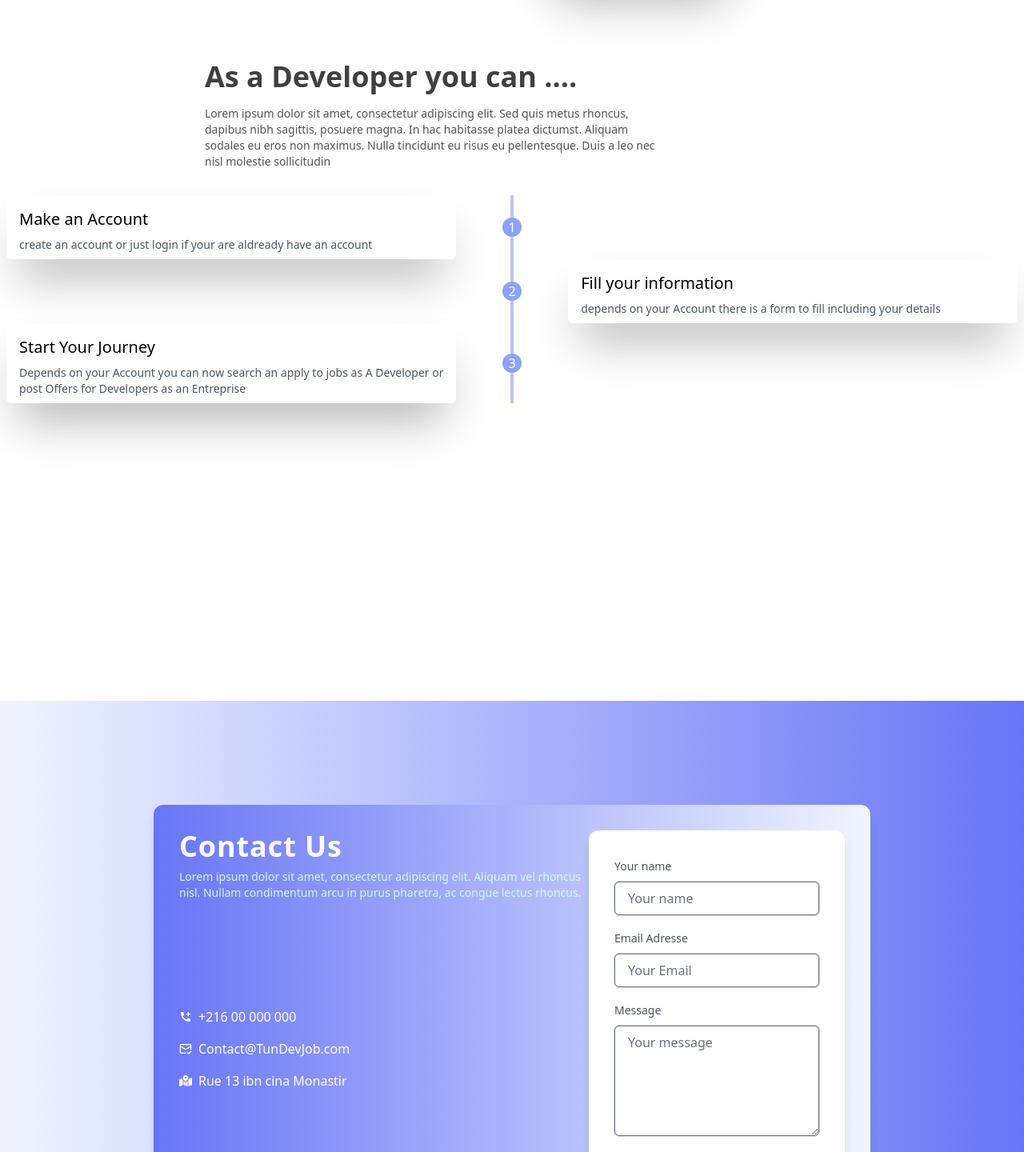
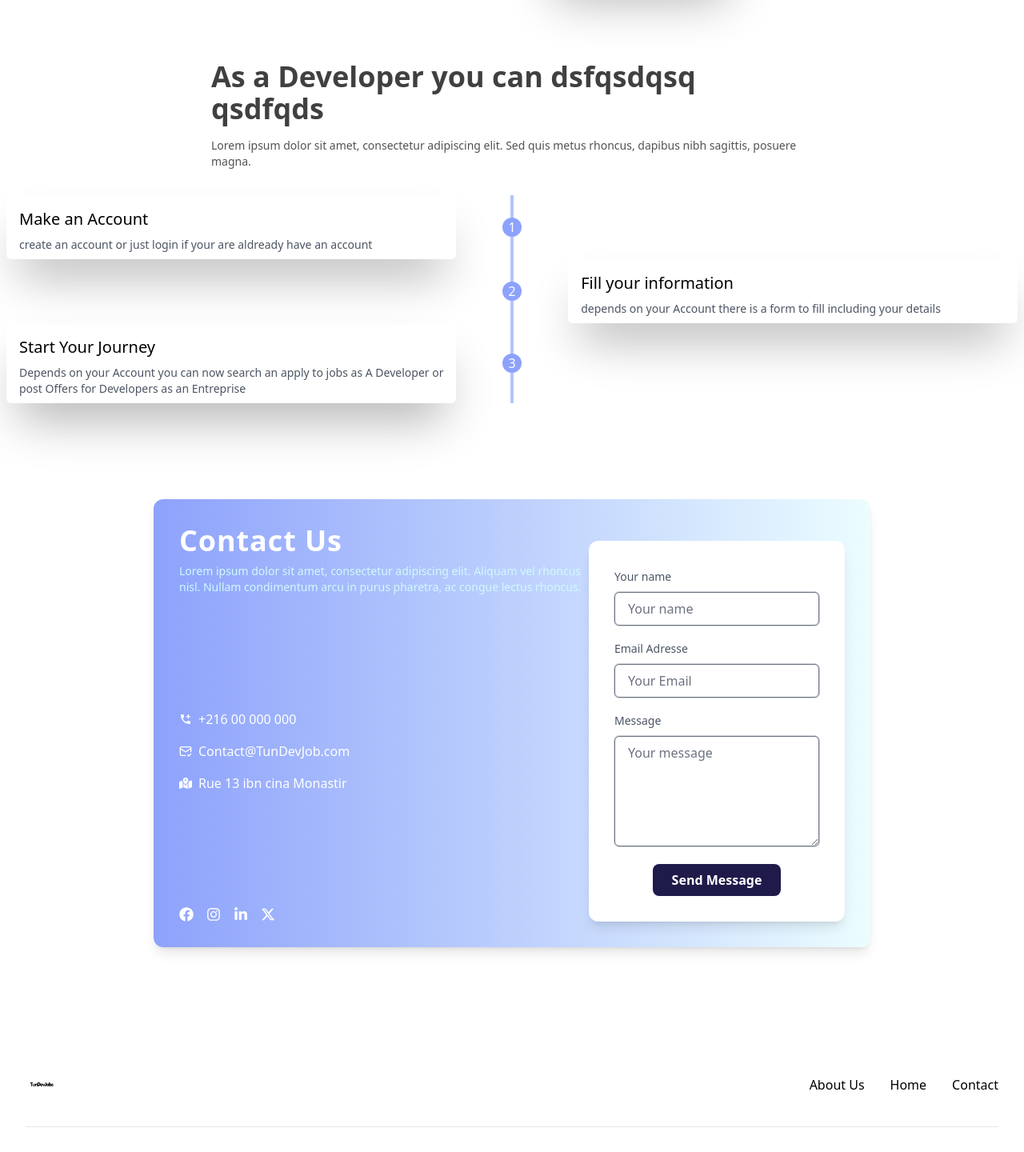
Before and after one commit to Byakkuya/TunDevJob, a React (Create React App) app: page / in a window 1280 px wide. Shown: the part 1720-3160 px from the top of the page at 80% size. Built offline with nearby package versions, Linux system fonts and the light colour scheme.

Commit message:
making the ui more responsive

```diff
--- a/src/components/Footer.tsx
+++ b/src/components/Footer.tsx
@@ -30,7 +30,7 @@ const Footer = () => {
             </div>
             <span className="block my-8 border-t border-blue-gray-50"/>
             <p className="block font-sans text-base antialiased font-normal leading-relaxed text-center text-blue-gray-900">
-                © 2024 Tunisian Developpers Jobs
+                © 2024 Tunisian Developers Jobs
             </p>
         </footer>
     );
--- a/src/components/How.tsx
+++ b/src/components/How.tsx
@@ -2,13 +2,12 @@ import React from 'react';
 
 const How = () => {
     return (
-        <div className="h-screen ">
+        <div className="">
             <div className="md:w-3/5 mx-auto">
-                <h2 className="text-4xl text-neutral-700 font-semibold mb-4 md:w-4/5">As a Developer you can ....</h2>
-                <p className="md:w-3/4 text-sm text-neutral-600 mb-8">
+                <h2 className="ssm:mx-2 text-4xl text-neutral-700 font-semibold mb-4 md:w-4/5"> As a Developer you can dsfqsdqsq qsdfqds</h2>
+                <p className="ssm:mx-2 text-sm text-neutral-600 mb-8">
                     Lorem ipsum dolor sit amet, consectetur adipiscing elit. Sed quis metus rhoncus, dapibus nibh
-                    sagittis, posuere magna. In hac habitasse platea dictumst. Aliquam sodales eu eros non maximus.
-                    Nulla tincidunt eu risus eu pellentesque. Duis a leo nec nisl molestie sollicitudin
+                    sagittis, posuere magna.
                 </p>
             </div>
 
--- a/src/components/Navbar.tsx
+++ b/src/components/Navbar.tsx
@@ -62,7 +62,7 @@ const Navbar=()=>{
                     </ul>
 
                     {/* Buttons for large devices */}
-                    <div className="space-x-12 hidden lg:flex items-center">
+                    <div className=" sm:flex ssm:flex space-x-12 hidden lg:flex items-center">
                         <a href="/login" className="transition-colors text-blue-gray-900 hover:text-blue-500 focus:text-blue-500">
                             Login
                         </a>
--- /dev/null
+++ b/src/components/stepper.tsx
@@ -0,0 +1,11 @@
+import React from 'react';
+
+const Stepper = () => {
+    return (
+        <div>
+
+        </div>
+    );
+};
+
+export default Stepper;
--- a/src/pages/about/About.tsx
+++ b/src/pages/about/About.tsx
@@ -2,9 +2,10 @@ import React from 'react';
 
 const About = () => {
     return (
-        <>
-            <h1> about</h1>
-        </>
+       <div className="bg-gradient-to-l from-[#fddbfa] to-[#ECFDFF]">
+           <h1>dsfqsdf</h1>
+
+       </div>
     );
 };
 
--- a/src/pages/contact/Contact.tsx
+++ b/src/pages/contact/Contact.tsx
@@ -11,8 +11,8 @@ const Contact = () => {
 
     return (
         <>
-        <div className="flex w-full min-h-screen justify-center items-center bg-gradient-to-r from-indigo-50 to-indigo-500">
-            <div className="flex flex-col md:flex-row span-x-6 span-y-6 bg-gradient-to-r from-indigo-500 to-indigo-50 w-full max-w-4xl p-8 rounded-xl shadow-lg text-white">
+        <div className="flex w-full min-h-screen justify-center items-center ">
+            <div className="flex flex-col md:flex-row span-x-6 span-y-6 bg-gradient-to-r from-indigo-400 to-[#ECFDFF] w-full max-w-4xl p-8 rounded-xl shadow-lg text-white">
                 <div className="flex flex-col space-y-8 justify-between">
                     <div>
                     <h1 className="font-bold text-4xl tracking-wide">Contact Us</h1>
@@ -39,7 +39,7 @@ const Contact = () => {
 
                         </div>
                     </div>
-                    <div className="flex space-x-4 text-lg">
+                    <div className=" flex space-x-4 text-lg">
                         <a href="#"><FaFacebook/></a>
                         <a href="#"><FaInstagram /></a>
                         <a href="#"><FaLinkedinIn /></a>
@@ -47,8 +47,8 @@ const Contact = () => {
 
                     </div>
                 </div>
-                <div>
-                    <div className="bg-white rounded-xl shadow-lg p-8 text-gray-600 md:w-80">
+                <div className="sm:mt-5 ssm:mt-5">
+                    <div className=" bg-white rounded-xl shadow-lg p-8 text-gray-600 md:w-80">
                         <form action="" className="flex flex-col space-y-4">
                             <div>
                                 <label htmlFor="" className="text-sm">Your name</label>
@@ -70,9 +70,11 @@ const Contact = () => {
                                 <textarea placeholder="Your message" rows={5}
                                        className="ring-1 ring-gray-300 w-full rounded-md px-4 py-2 mt-2 outline-none focus:ring-2 focus:ring-teal-300"></textarea>
                             </div>
-                            <button className="inline-block self-end bg-indigo-950 text-white font-bold rounded-lg px-6 py-2 hover:bg-indigo-500">
+
+                            <button className=" sm:self-center ssm:self-center  bg-indigo-950 text-white font-bold rounded-lg px-6 py-2 hover:bg-indigo-500">
                                 Send Message
                             </button>
+
 
                         </form>
                     </div>
--- a/tailwind.config.js
+++ b/tailwind.config.js
@@ -11,7 +11,10 @@ module.exports = {
       },
       boxShadow: {
         '3xl': '0 35px 60px -15px rgba(0, 0, 0, 0.3)',
-      }
+      },
+      screens: {
+        'ssm': '350px',
+      },
     },
   },
   plugins: [
```
